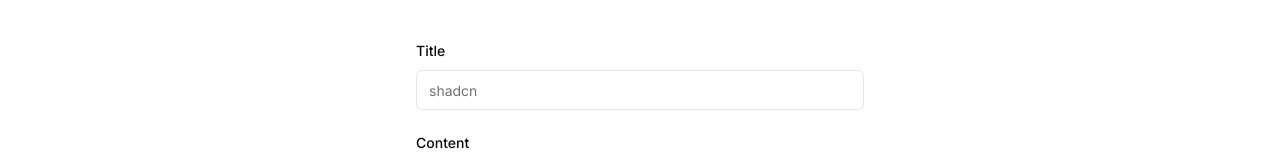
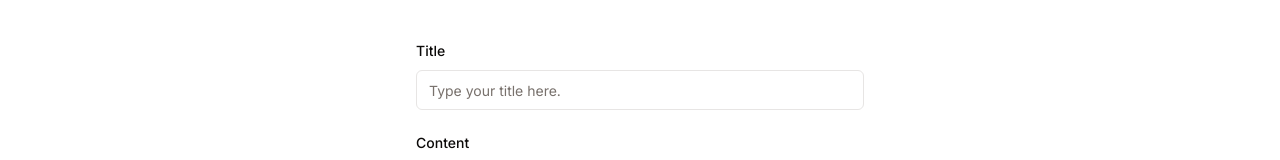
Before and after one commit to mrdiio/post-app, a Next.js app: page /posts/create in a window 1280 px wide. Shown: the part 146-306 px from the top of the page. Built offline with nearby package versions, Linux system fonts and the light colour scheme; no server answers; the database is empty.

Commit message:
clean console log

```diff
--- a/app/posts/[id]/ActionButton.jsx
+++ b/app/posts/[id]/ActionButton.jsx
@@ -12,7 +12,6 @@ export default function ActionButton({ id }) {
 
   const { mutate, isLoading } = useMutation(
     () => {
-      console.log('delete')
       return deletePost(id)
     },
     {
--- a/components/FormPost.jsx
+++ b/components/FormPost.jsx
@@ -62,7 +62,7 @@ export default function FormPost({
             <FormItem>
               <FormLabel>Title</FormLabel>
               <FormControl>
-                <Input placeholder="shadcn" {...field} />
+                <Input placeholder="Type your title here." {...field} />
               </FormControl>
               <FormMessage />
             </FormItem>
--- a/components/Nav.jsx
+++ b/components/Nav.jsx
@@ -7,11 +7,7 @@ export default function Nav() {
   return (
     <header className="w-full">
       <div className="flex items-center justify-between">
-        <Link
-          className="pointer-events-none flex place-items-center gap-2 lg:pointer-events-auto"
-          href="/"
-          // href="https://vercel.com?utm_source=create-next-app&utm_medium=appdir-template&utm_campaign=create-next-app"
-        >
+        <Link className="flex place-items-center gap-2" href="/">
           <Image
             src="/vercel.svg"
             alt="Vercel Logo"
```
